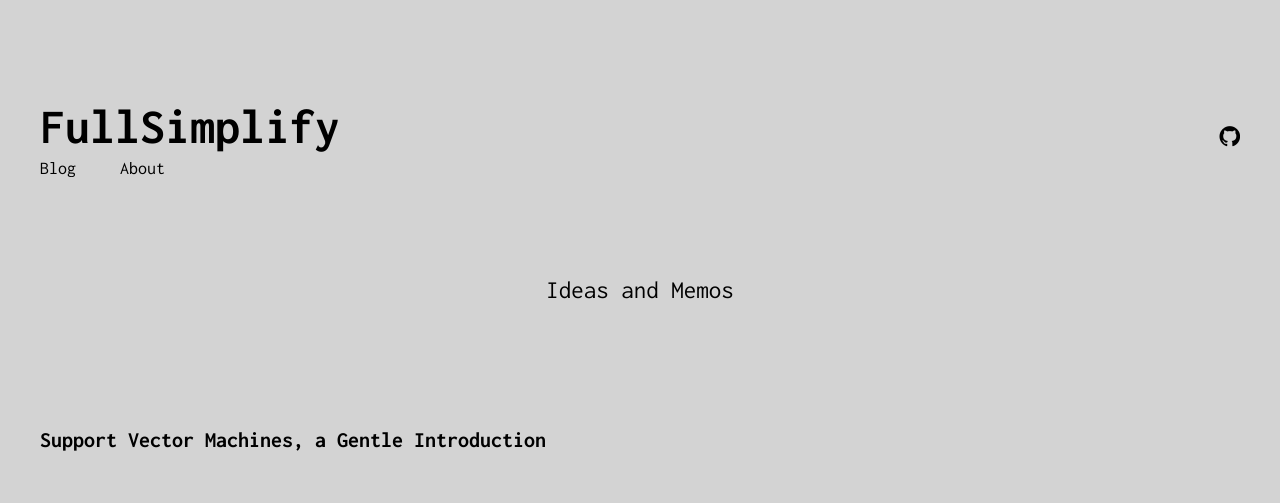
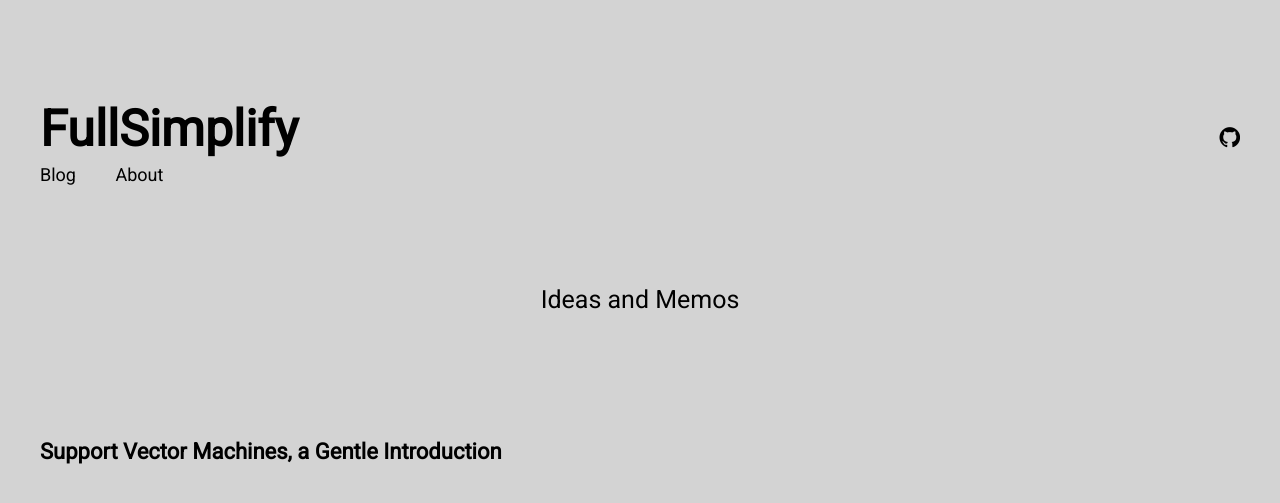
Before and after one commit to FullSimplify/FullSimplify.github.io, a Jekyll site: the page built from index.html, in a window 1280 px wide. Shown: the top 503 px of the page. Built offline with Jekyll 4.4.1, drawn with Linux system fonts in a browser that asks for light colours.

Commit message:
Update _default.scss

```diff
--- a/_sass/_default.scss
+++ b/_sass/_default.scss
@@ -1,6 +1,6 @@
 /* =Base */
 body {
-    font-family: 'Inconsolata', monospace;
+    font-family: 'Roboto', sans-serif;
     color: $iron;
     //background-color: $dorian;
 	background-color: #d3d3d3;
```
